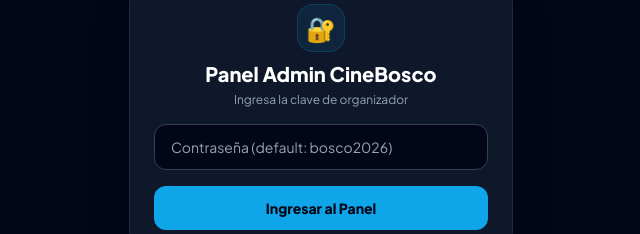
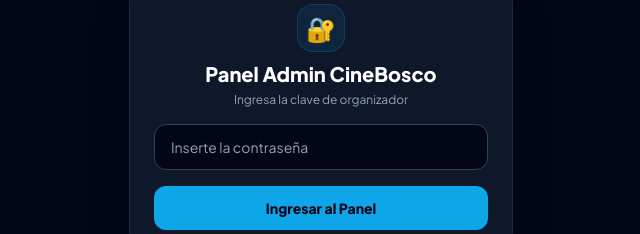
Before and after one commit to FenixDobles/CineBosco, a plain HTML site: page admin.html in a window 1280 px wide. Shown: the part 283-517 px from the top of the page, 319-959 px from the left. Drawn offline with nearby package versions, Linux system fonts and the light colour scheme; no server answers.

```diff
--- a/admin.html
+++ b/admin.html
@@ -21,7 +21,7 @@
         <h1 class="text-xl font-extrabold text-white">Panel Admin CineBosco</h1>
         <p class="text-xs text-slate-400 mt-1">Ingresa la clave de organizador</p>
       </div>
-      <input type="password" id="admin-pass-input" placeholder="Contraseña (default: bosco2026)" class="w-full bg-slate-950 border border-slate-700 rounded-xl px-4 py-3 text-sm text-white focus:border-sky-500 focus:outline-none" onkeyup="if(event.key==='Enter') checkLogin()" />
+      <input type="password" id="admin-pass-input" placeholder="Inserte la contraseña" class="w-full bg-slate-950 border border-slate-700 rounded-xl px-4 py-3 text-sm text-white focus:border-sky-500 focus:outline-none" onkeyup="if(event.key==='Enter') checkLogin()" />
       <button onclick="checkLogin()" class="w-full py-3 rounded-xl bg-sky-500 hover:bg-sky-400 text-slate-950 font-extrabold text-sm transition">Ingresar al Panel</button>
     </div>
   </div>
```
